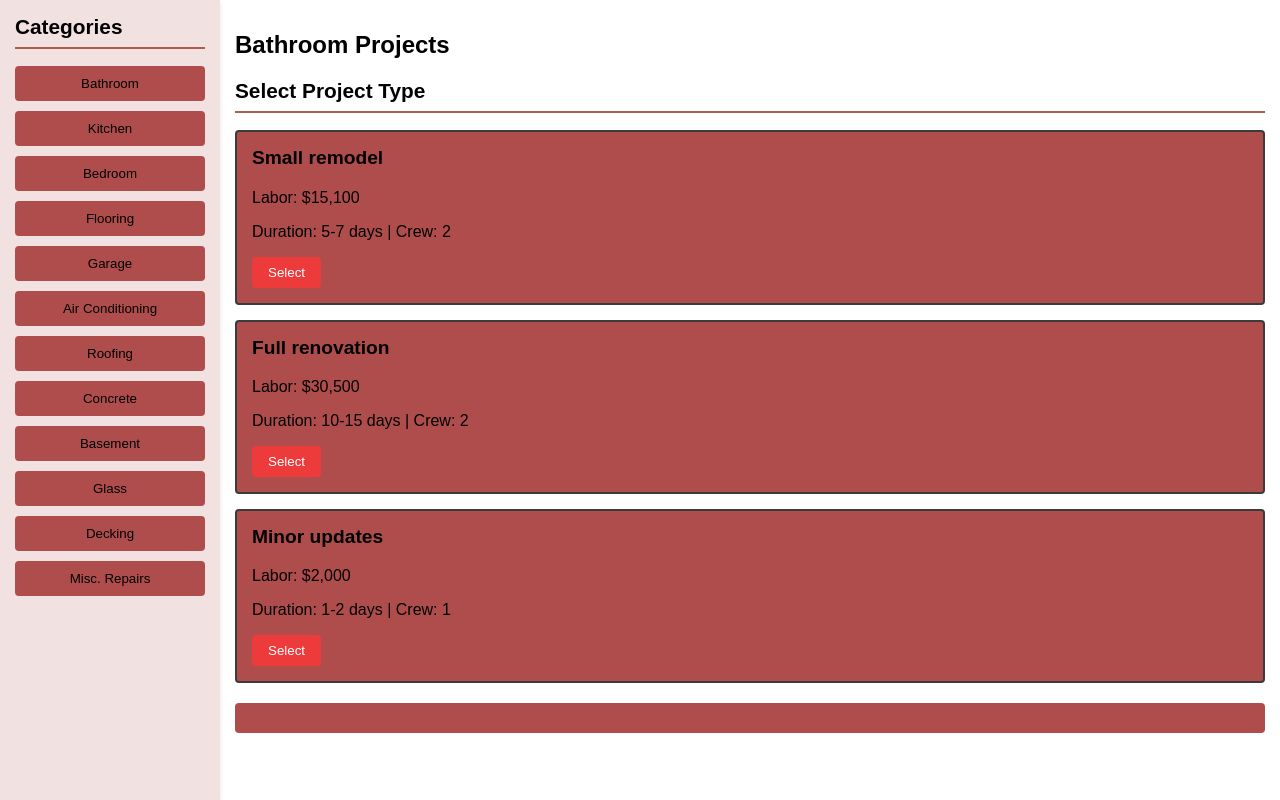
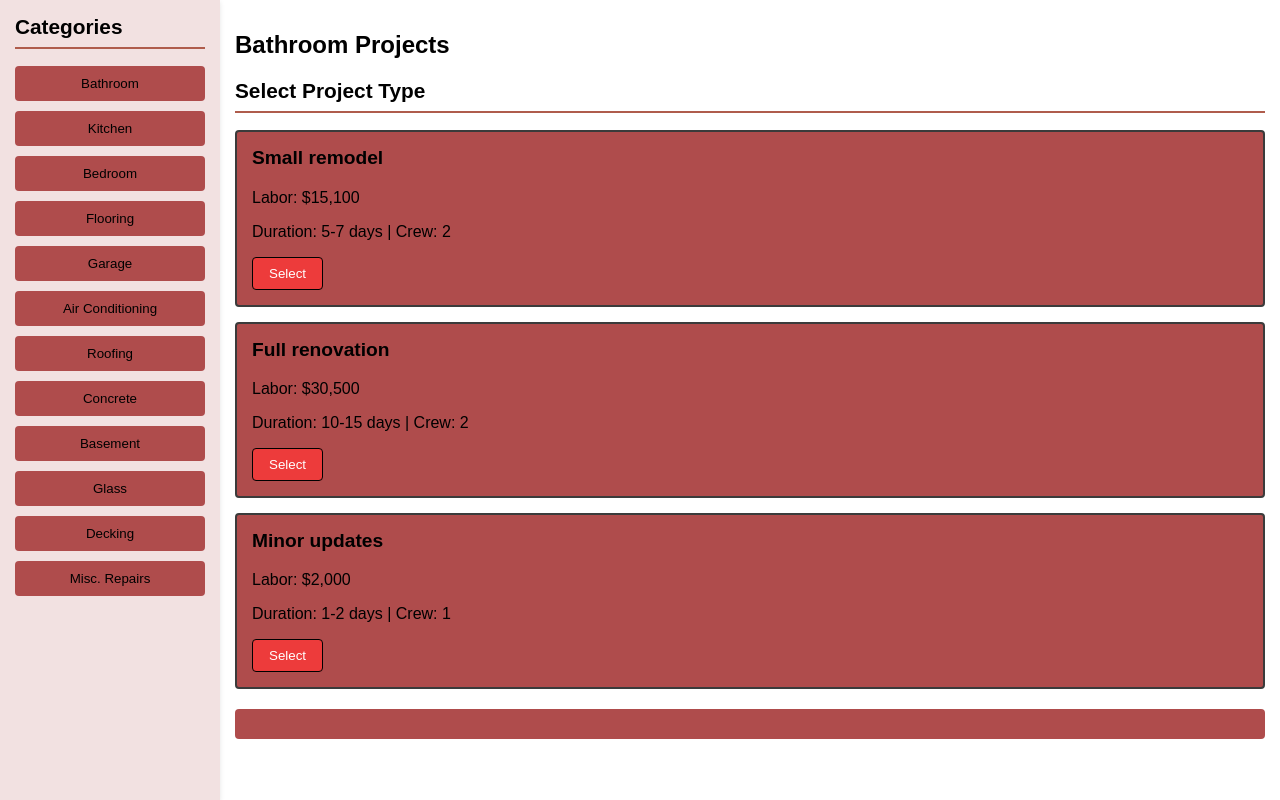
Before and after one commit to jakebrecknock/ahs-estimator, a plain HTML site: page index.html in a window 1280 px wide. Both pictures are taken after a click on the button "Bathroom". Drawn offline with Linux system fonts and the light colour scheme.

Commit message:
commit 10

```diff
--- a/index.html
+++ b/index.html
@@ -112,7 +112,7 @@
             padding: 8px 16px;
             background-color: #ed3b3b;
             color: white;
-            border: none;
+            border: 1.5px solid #000000;
             border-radius: 4px;
             cursor: pointer;
         }
```
